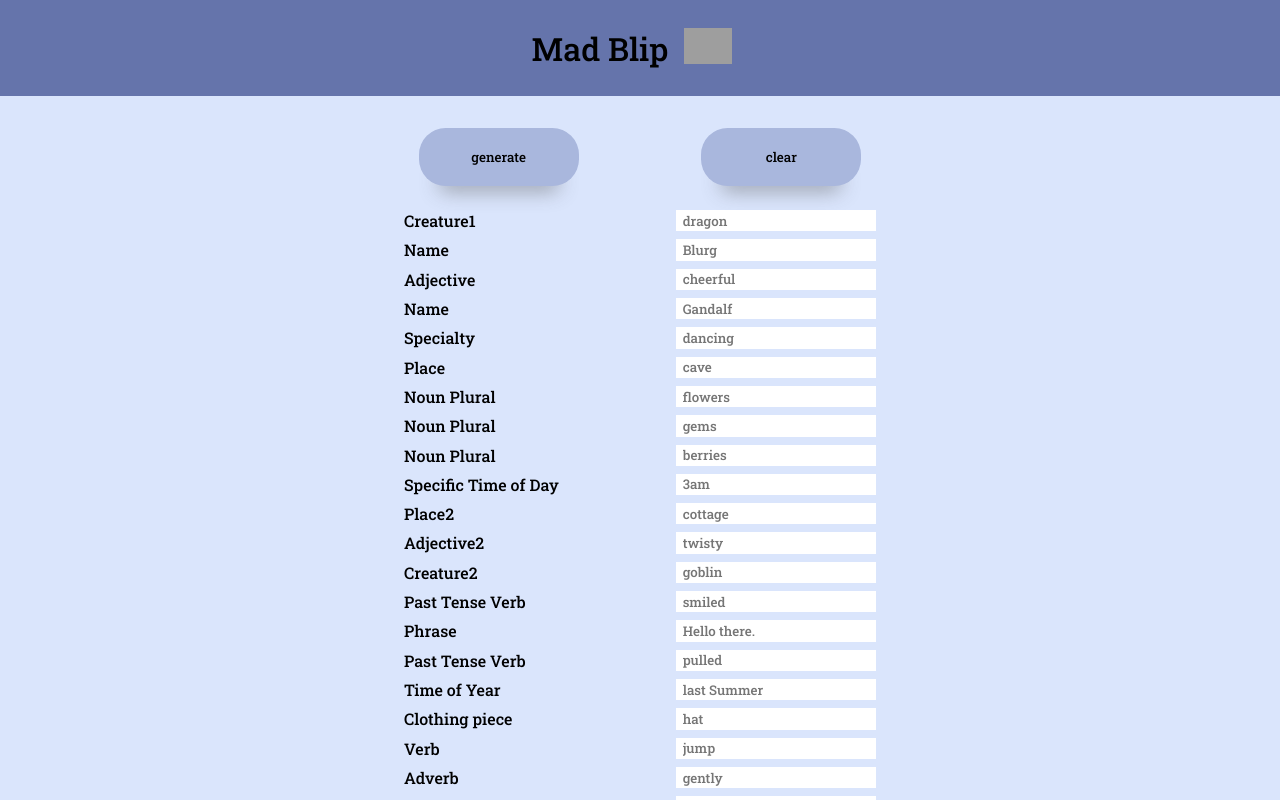
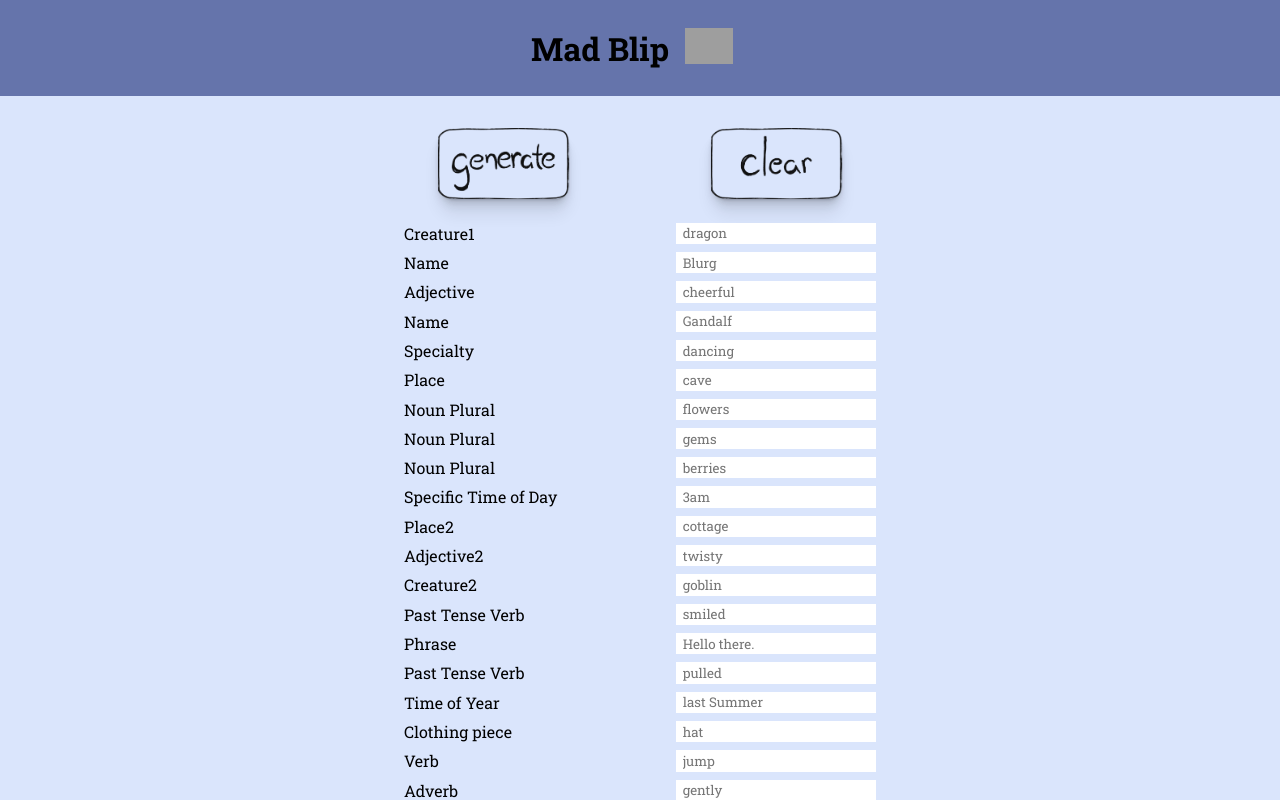
Before and after one commit to jzkime/mad-blip, a React (Create React App) app in the folder client-side/: page / in a window 1280 px wide. Shown: the top 800 px of the page. Built offline with nearby package versions, Linux system fonts and the light colour scheme; grey boxes are pictures that could not be loaded.

Commit message:
Implemented hand drawn art for generate and clear buttons, including CSS update

```diff
--- a/client-side/src/App.css
+++ b/client-side/src/App.css
@@ -2,7 +2,6 @@
 	margin: 0;
 	box-sizing: border-box;
 	font-family: "Roboto Slab", serif;
-	font-weight: 500;
 }
 html {
 	background-color: rgb(218, 229, 252);
@@ -74,17 +73,33 @@ input {
 input:focus {
 	outline: none;
 }
+#generateButton {
+	background-image: url("../public/generateButton.png");
+}
+#clearButton {
+	background-image: url("../public/clearButton.png");
+}
+#generateButton,
+#clearButton {
+	width: 10em;
+	background-size: 10em;
+	background-size: 10em;
+	background-repeat: no-repeat;
+	height: 5.3em;
+	background-position: -0.1em;
+}
+#prompt-top button {
+	box-shadow: rgba(0, 0, 0, 0.07) 0px 1px 1px, rgba(0, 0, 0, 0.07) 0px 2px 2px,
+	rgba(0, 0, 0, 0.07) 0px 4px 4px, rgba(0, 0, 0, 0.07) 0px 8px 8px,
+	rgba(0, 0, 0, 0.07) 0px 16px 16px;
+}
 button {
-	background-color: rgb(169, 183, 221);
 	border: none;
-	box-shadow: rgba(0, 0, 0, 0.07) 0px 1px 1px, rgba(0, 0, 0, 0.07) 0px 2px 2px,
-		rgba(0, 0, 0, 0.07) 0px 4px 4px, rgba(0, 0, 0, 0.07) 0px 8px 8px,
-		rgba(0, 0, 0, 0.07) 0px 16px 16px;
-	width: 10rem;
-	padding: 1.5em;
+	background-color: transparent;
+	width: 9.77em;
+	padding: 0;
 	cursor: pointer;
-	border-radius: 2em;
-	box-shadow: rgb(73, 73, 73, 0.45) 0px 25px 20px -20px;
+	border-radius: 1.1em 1.3em;
 	transition: 0.2s ease-in-out;
 }
 button:hover {
@@ -99,7 +114,7 @@ button:hover {
 	width: 100%;
 	margin-bottom: 1.5em;
 }
-button img {
+#content-right button img {
 	width: 5em;
 	height: 5em;
 }
--- a/client-side/src/components/ContentContainer.tsx
+++ b/client-side/src/components/ContentContainer.tsx
@@ -43,17 +43,17 @@ const ContentContainer: React.FC = (): ReactElement => {
 		<section id="content-container">
 			<div id="story-prompt-container">
 				<div id="prompt-top">
-					<button onClick={handleGenerate}>generate</button>
-					<button onClick={() => setCurrentWords(initialWords)}>clear</button>
+					<button onClick={handleGenerate}><div id="generateButton"></div></button>
+					<button onClick={() => setCurrentWords(initialWords)}><div id="clearButton"></div></button>
 				</div>
 				<StoryPrompts currentWords={currentWords} setCurrentWords={setCurrentWords} />
 			</div>
 			<div id="content-right">
 				<button onClick={() => setIsStoryHidden(!isStoryHidden)}>
 					{isStoryHidden ? (
+						<img src="openEye.png" alt="an openned eye" />
+						) : (
 						<img src="closeEye.png" alt="a closed eye" />
-					) : (
-						<img src="openEye.png" alt="an openned eye" />
 					)}
 				</button>
 
--- a/client-side/src/components/Story.tsx
+++ b/client-side/src/components/Story.tsx
@@ -38,7 +38,7 @@ const Story: React.FC<PropWords> = ({ currentWords }): ReactElement => {
 		<div className={`story-container`}>
 			<p>
 				Once upon a time, there lived a <u>{adj1 || "adj"}</u> wizard named{" "}
-				<u>{wizardName || "wizName"}</u> and their close friend <u>{petName || "name"}</u>{" "}
+				<u>{wizardName || "wizName"}</u>, and their close friend <u>{petName || "name"}</u>{" "}
 				the <u>{creature1 || "creature"}</u>. <u>{wizardName || "wizName"}</u> was best
 				known for their proficiency in <u>{specialty || "specialty"}</u>, in which they were
 				entirely masterful. However, this fixed admiration would sometimes be to their own
@@ -100,7 +100,7 @@ const Story: React.FC<PropWords> = ({ currentWords }): ReactElement => {
 			<p>
 				As <u>{wizardName || "name"}</u> was caught in this moment, and the new passer-by a
 				perfect distraction, <u>{petName || "name"}</u> was able to <u>{adv || "adverb"}</u>{" "}
-				lead <u>{wizardName || "name"}</u> away.{" "}
+				lead <u>{wizardName || "name"}</u> away.
 			</p>
 			<p>
 				By the time they reached the <u>{place1 || "place"}</u>, the wizard was{" "}
@@ -112,7 +112,7 @@ const Story: React.FC<PropWords> = ({ currentWords }): ReactElement => {
 			<p>
 				<u>
 					{petName || "name"} {pastV3 || "pastTenseVerb"} {wizardName || "name"}
-				</u>{" "}
+				</u>
 				on the back, and they both spent the rest of their journey{" "}
 				<u>{presentV2 || "presentVerb"}</u>.
 			</p>
```
Also changed, not shown: client-side/public/clearButton.png (added), client-side/public/generateButton.png (added).
